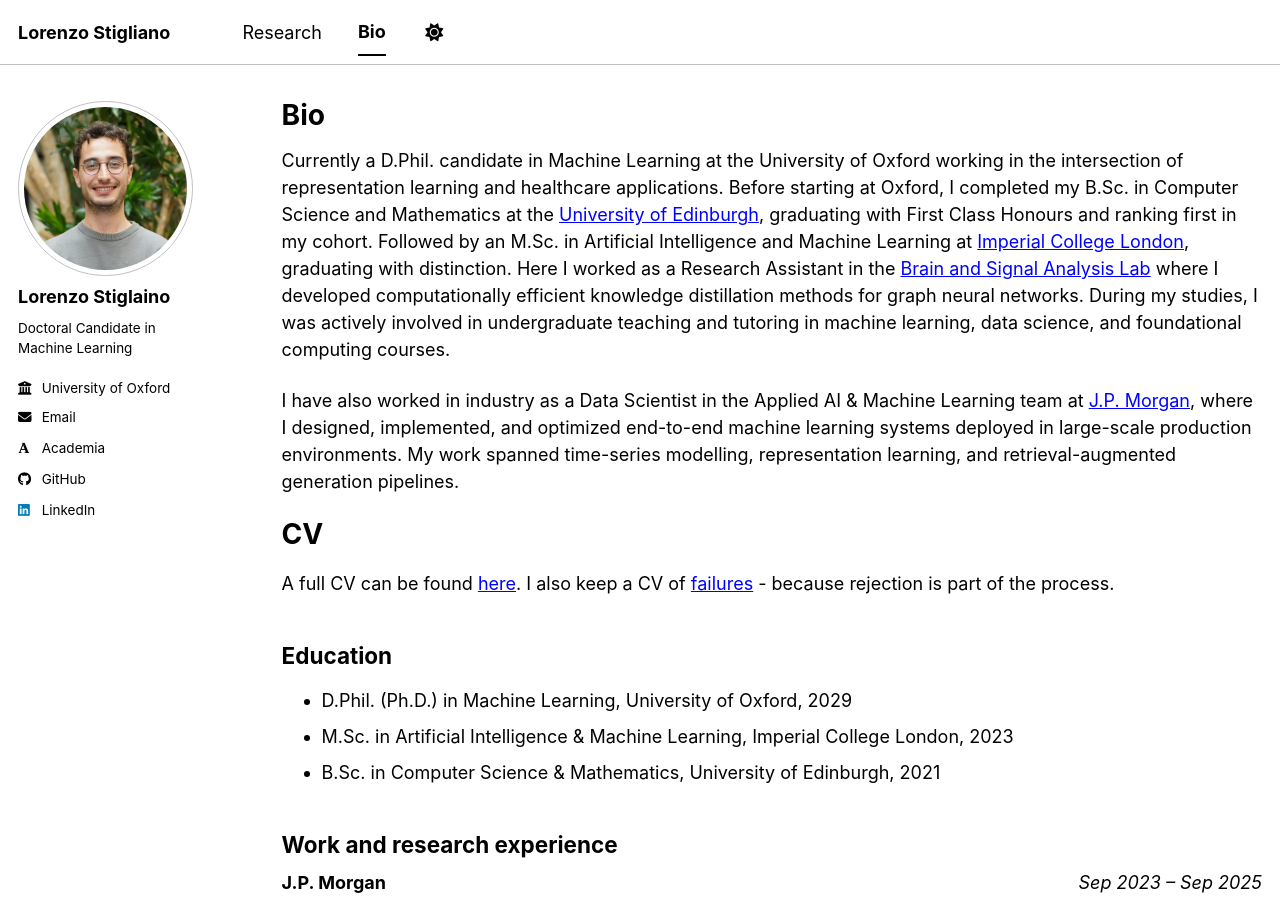
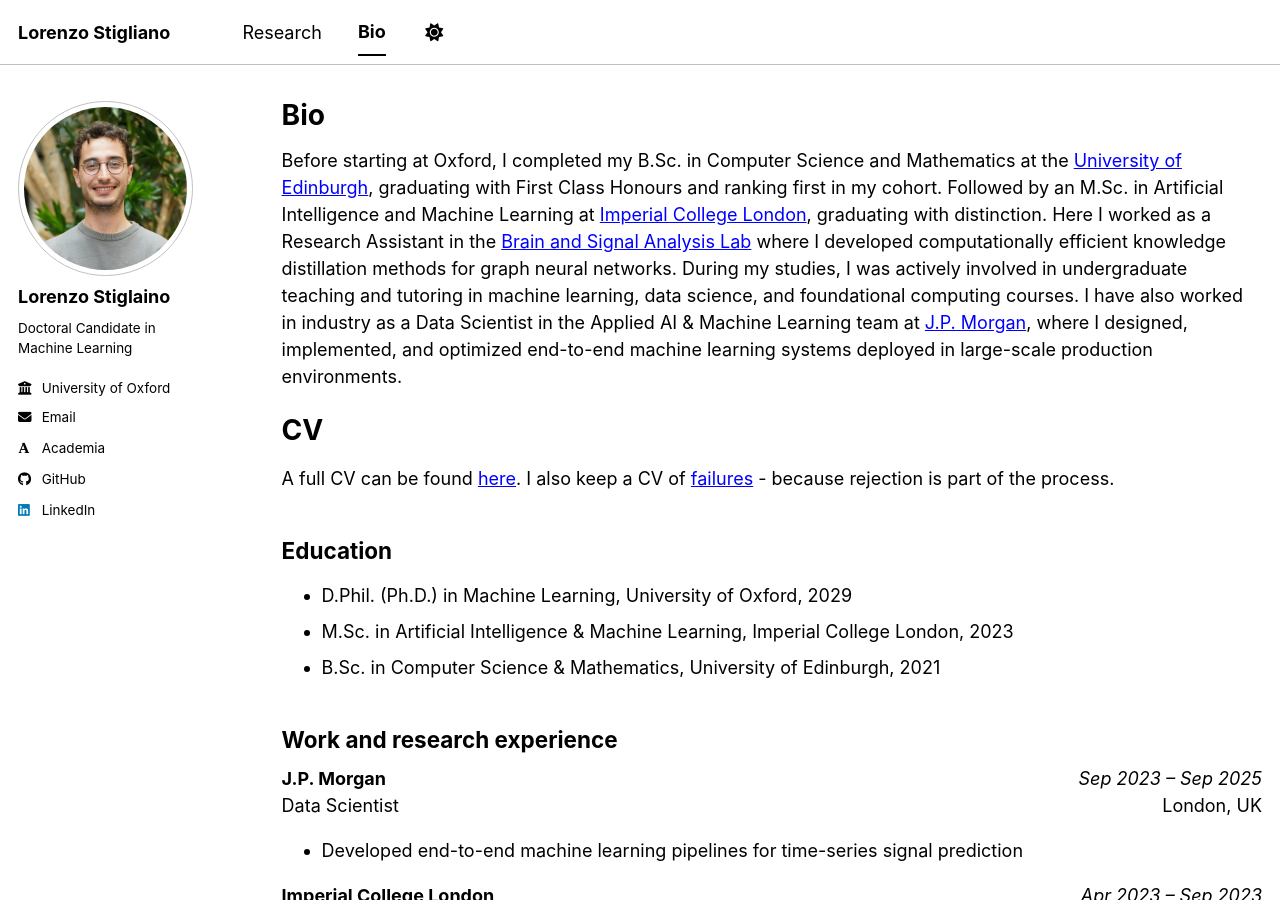
Before and after one commit to LorenzoStigliano/lorenzostigliano.github.io, a Jekyll site: the page built from _pages/cv.md, in a window 1280 px wide and 900 px high. Built offline with Jekyll 4.4.1, drawn with Linux system fonts in a browser that asks for light colours; some web fonts are replaced; a script bundle is joined from its source files by our own code; library files that are not in the unit come from our copies.

Commit message:
update bio

```diff
--- a/_pages/cv.md
+++ b/_pages/cv.md
@@ -9,9 +9,7 @@
 
 {% include base_path %}
 
-Currently a D.Phil. candidate in Machine Learning at the University of Oxford working in the intersection of representation learning and healthcare applications. Before starting at Oxford, I completed my B.Sc. in Computer Science and Mathematics at the [University of Edinburgh](https://www.ed.ac.uk/), graduating with First Class Honours and ranking first in my cohort. Followed by an M.Sc. in Artificial Intelligence and Machine Learning at [Imperial College London](https://www.iperial.ac.uk/), graduating with distinction. Here I worked as a Research Assistant in the [Brain and Signal Analysis Lab](https://basira-lab.com/) where I developed computationally efficient knowledge distillation methods for graph neural networks. During my studies, I was actively involved in undergraduate teaching and tutoring in machine learning, data science, and foundational computing courses.
-
-I have also worked in industry as a Data Scientist in the Applied AI & Machine Learning team at [J.P. Morgan](https://www.jpmorgan.com/insights/technology/artificial-intelligence), where I designed, implemented, and optimized end-to-end machine learning systems deployed in large-scale production environments. My work spanned time-series modelling, representation learning, and retrieval-augmented generation pipelines.
+Before starting at Oxford, I completed my B.Sc. in Computer Science and Mathematics at the [University of Edinburgh](https://www.ed.ac.uk/), graduating with First Class Honours and ranking first in my cohort. Followed by an M.Sc. in Artificial Intelligence and Machine Learning at [Imperial College London](https://www.iperial.ac.uk/), graduating with distinction. Here I worked as a Research Assistant in the [Brain and Signal Analysis Lab](https://basira-lab.com/) where I developed computationally efficient knowledge distillation methods for graph neural networks. During my studies, I was actively involved in undergraduate teaching and tutoring in machine learning, data science, and foundational computing courses. I have also worked in industry as a Data Scientist in the Applied AI & Machine Learning team at [J.P. Morgan](https://www.jpmorgan.com/insights/technology/artificial-intelligence), where I designed, implemented, and optimized end-to-end machine learning systems deployed in large-scale production environments.
 
 CV
 ======
```
